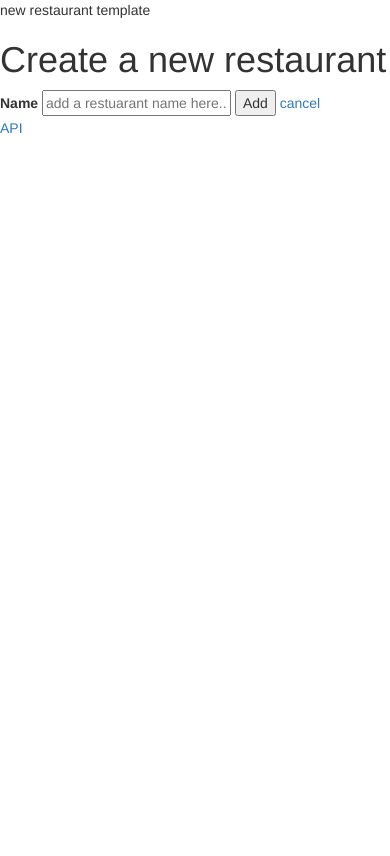
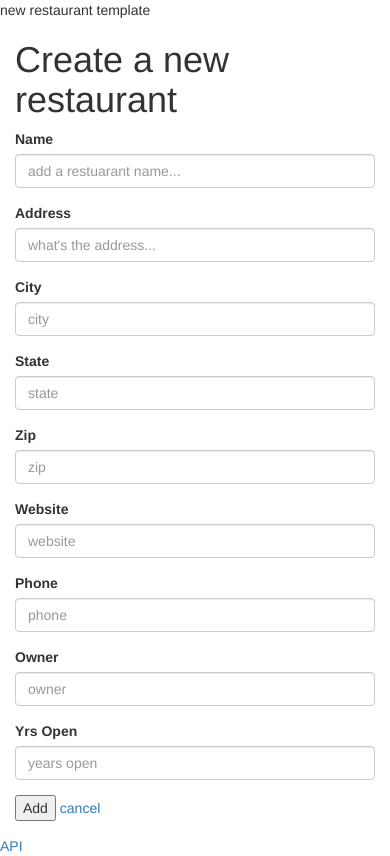
Before and after one commit to jreiher2003/Menu-App-Pro, a Flask app: page /restaurant/new in a window 390 px wide. Before the commit the page ends 133 px from the top, so only its background shows below. Run offline with Flask 2, Linux system fonts and the light colour scheme; some libraries are stand-ins or nearby versions.

Commit message:
Add crud to restaurants

```diff
--- a/app/templates/menu.html
+++ b/app/templates/menu.html
@@ -1,5 +1,7 @@
+
 <h2>{{ place.name }}</h2>
 <a href="{{ url_for('new_menu_item', place_id=place.id) }}">create new menu item</a><br><br>
+{% if menuitems %}
 	{% for menu in menuitems %}
 		{{ menu.id }}<br>
 		{{ menu.name }}<br>
@@ -12,3 +14,6 @@
 	<hr>
 	<br>
 	{% endfor %}
+{% else %}
+<p>You currently have no menu items</p>
+{% endif %}
--- a/app/templates/new_restaurant.html
+++ b/app/templates/new_restaurant.html
@@ -2,11 +2,55 @@
 {% block title %}Create New Restaurant{% endblock %}
 {% block content %}
 new restaurant template
-<h1>Create a new restaurant</h1>
-<form action="" method="post">
-    <label for="place">Name</label>
-    <input type="text" name="name" placeholder="add a restuarant name here...">
-    <input type="submit" value="Add">
-    <a href="#">cancel</a>
-</form>
+
+<div class="container">
+    <div class="row">
+        <div class="col-md-12">
+            <h1>Create a new restaurant</h1>
+            <form action="" method="post">
+                <div class="form-group">
+                    <label for="place">Name</label>
+                    <input type="text" class="form-control" name="name" placeholder="add a restuarant name...">
+                </div>
+                <div class="form-group">
+                    <label for="address">Address</label>
+                    <input type="text" class="form-control" id="address" name="address" placeholder="what's the address...">
+                </div>
+                <div class="form-group">
+                    <label for="city">City</label>
+                    <input type="text" class="form-control" id="city" name="city" placeholder="city">
+                </div>
+                <div class="form-group">
+                    <label for="state">State</label>
+                    <input type="text" class="form-control" id="state" name="state" placeholder="state">
+                </div>
+                <div class="form-group">
+                    <label for="zip">Zip</label>
+                    <input type="text" class="form-control" id="zip" name="zip_" placeholder="zip">
+                </div>
+                <div class="form-group">
+                    <label for="website">Website</label>
+                    <input type="website" class="form-control" id="website" name="website" placeholder="website">
+                </div>
+                <div class="form-group">
+                    <label for="phone">Phone</label>
+                    <input type="phone" class="form-control" id="phone" name="phone" placeholder="phone">
+                </div>
+                <div class="form-group">
+                    <label for="owner">Owner</label>
+                    <input type="text" class="form-control" id="owner" name="owner" placeholder="owner">
+                </div>
+                <div class="form-group">
+                    <label for="yrs_open">Yrs Open</label>
+                    <input type="text" class="form-control" id="yrs_open" name="yrs_open" placeholder="years open">
+                </div>
+                <div class="form-group">
+
+                    <input type="submit" value="Add">
+                    <a href="{{ url_for('show_places') }}">cancel</a>
+                </div>
+            </form>
+        </div>
+    </div>
+</div>
 {% endblock %}
--- a/app/views.py
+++ b/app/views.py
@@ -1,34 +1,82 @@
 from app import app,db # pragma: no cover
 from app.models import Place, Menu # pragma: no cover
-from flask import render_template # pragma: no cover
+from flask import render_template, request, url_for, redirect, flash # pragma: no cover
 
 @app.route("/")
 @app.route("/restaurants")
 def show_places():
 	all_places = Place.query.all()
-	return render_template('restaurants.html',
+	return render_template(
+		'restaurants.html',
 		all_places=all_places)
 
-@app.route("/restaurant/new")
+@app.route("/restaurant/new", methods=["GET", "POST"])
 def new_place():
+	if request.method == "POST":
+		new = Place(
+			name=request.form["name"],
+			address=request.form["address"],
+			city=request.form["city"],
+			state=request.form["state"],
+			zip_=request.form["zip_"],
+			website=request.form["website"],
+			phone=request.form["phone"],
+			owner=request.form["owner"],
+			yrs_open=request.form["yrs_open"]
+			)
+		db.session.add(new)
+		db.session.commit()
+		flash("You just added a new restaurant", "success")
+		return redirect(url_for("show_places"))
 	return render_template("new_restaurant.html")
 
-@app.route("/restaurant/<int:place_id>/edit")
+@app.route("/restaurant/<int:place_id>/edit", methods=["GET", "POST"])
 def edit_place(place_id):
-	return render_template("edit_restaurant.html", place_id=place_id)
+	edit_rest = Place.query.filter_by(id=place_id).one()
+	if request.method == "POST":
+		edit_rest.name = request.form["name"]
+		edit_rest.address = request.form["address"]
+		edit_rest.city = request.form["city"]
+		edit_rest.state = request.form["state"]
+		edit_rest.zip_ = request.form["zip_"]
+		edit_rest.website = request.form["website"]
+		edit_rest.phone = request.form["phone"]
+		edit_rest.owner = request.form["owner"]
+		edit_rest.yrs_open = request.form["yrs_open"]
+		db.session.add(edit_rest)
+		db.session.commit()
+		flash("You just edited this restaurant", "success")
+		return redirect(url_for("show_places"))
+	return render_template(
+		"edit_restaurant.html",
+		place_id=place_id,
+		edit_rest=edit_rest
+		)
 
-@app.route("/restaurant/<int:place_id>/delete")
+@app.route("/restaurant/<int:place_id>/delete", methods=["GET", "POST"])
 def delete_place(place_id):
-	return render_template("delete_restaurant.html", place_id=place_id)
+	delete_rest = Place.query.filter_by(id=place_id).one()
+	if request.method == "POST":
+		db.session.delete(delete_rest)
+		db.session.commit()
+		flash("You just deleted %s" % delete_rest.name, "danger")
+		return redirect(url_for("show_places"))
+	return render_template(
+		"delete_restaurant.html",
+		place_id=place_id,
+		delete_rest=delete_rest
+		)
 
 @app.route("/restaurant/<int:place_id>/menu")
 @app.route("/restaurant/<int:place_id>")
 def show_menu(place_id):
 	place = Place.query.filter_by(id = place_id).one()
 	menuitems = Menu.query.filter(Menu.place_id == place_id).all()
-	return render_template("menu.html",
+	return render_template(
+		"menu.html",
 		place=place,
-		menuitems=menuitems)
+		menuitems=menuitems
+		)
 
 @app.route("/restaurant/<int:place_id>/menu/new")
 def new_menu_item(place_id):
```
Also changed, not shown: app/templates/delete_restaurant.html (+11 -7 lines), app/templates/edit_restaurant.html (+51 -7 lines). Lines whose indentation alone changed are shown as unchanged.
